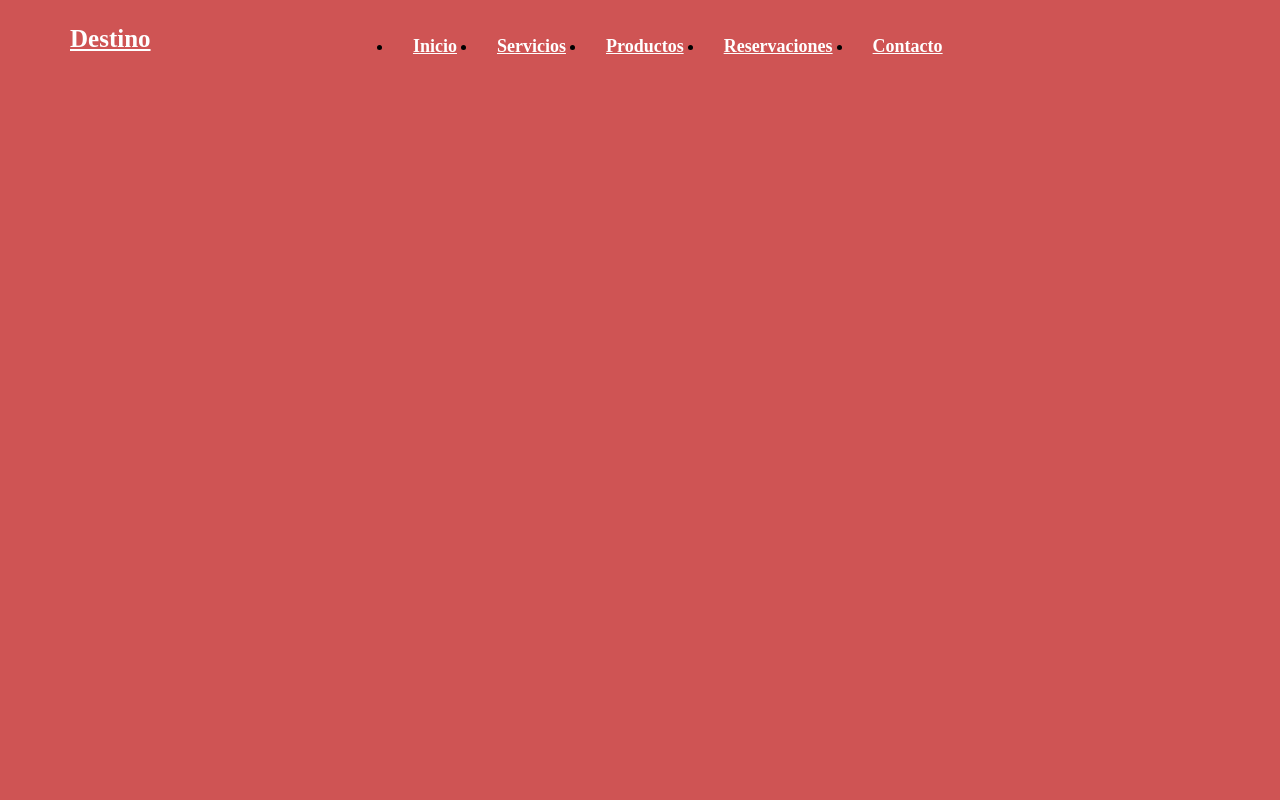
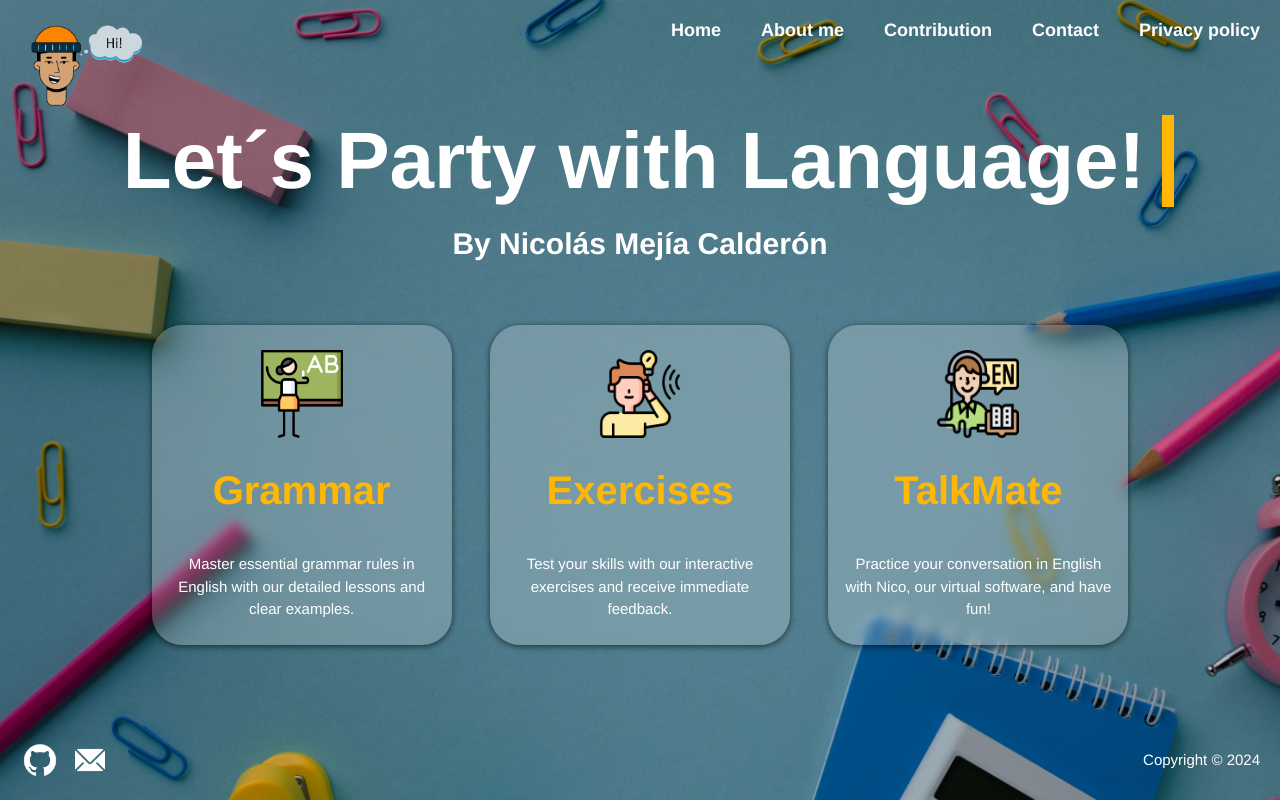
Before and after one commit to Nicodingg/LearnEnglishPage.github.io, a plain HTML site: page templates/home.html in a window 1280 px wide. Drawn offline with nearby package versions, Linux system fonts and the light colour scheme.

Commit message:
Landing page and grammar

```diff
--- a/templates/home.html
+++ b/templates/home.html
@@ -3,31 +3,66 @@
 <head>
     <meta charset="UTF-8">
     <meta name="viewport" content="width=device-width, initial-scale=1.0">
-    <title>LearnEnglishPage</title>
+    <title>Learn English</title>
     <link rel="stylesheet" href="styles/main.css">
+    <link rel="stylesheet" href="styles/home.css">
+    <style>
+        @import url('https://fonts.googleapis.com/css2?family=Arimo:ital,wght@0,400..700;1,400..700&display=swap');
+    </style>
 </head>
 <body>
-    <div class="menu conteiner">
-        <a href="#" class="logo">Destino</a>
+    <div class="menu">
+        <a href="home.html" class="logo-link">
+            <img src="styles/Images/logo.png" class="logo" alt="logo">
+        </a>
         <input type="checkbox" id="menu" />
         <label for="menu">
-             <img src="styles/Images/menu.png" class="menu-icono" alt="">
+            <img src="styles/Images/menu.png" class="menu-icono" alt="">
         </label>
         <nav class="navbar">
             <ul>
-                <li><a href="#">Inicio</a></li>
-                <li><a href="#">Servicios</a></li>
-                <li><a href="#">Productos</a></li>
-                <li><a href="#">Reservaciones</a></li>
-                <li><a href="#">Contacto</a></li>
+                <li><a href="#">Privacy policy</a></li>
+                <li><a href="#">Contact</a></li>
+                <li><a href="#">Contribution</a></li>
+                <li><a href="#">About me</a></li>
+                <li><a href="home.html">Home</a></li>
             </ul>
         </nav>
-        <div class="icons">
-            <i class="fa-brands fa-facebook"></i>
-            <i class="fa-brands fa-twitter"></i>
-            <i class="fa-brands fa-instagram"></i>
+
+     </div>
+        <div class="home">
+            <div class="titles">
+                <h1>Let´s Party with Language!</h1>
+                <h5>By Nicolás Mejía Calderón</h5>
+            </div>
+            <div class="container">
+                <a href="grammar.html" class="box">
+                    <img src="styles/Images/grammar.png" class="icons" alt="Grammar">
+                    <h4 class="landingtitles">Grammar</h4>
+                    <p>Master essential grammar rules in English with our detailed lessons and clear examples.</p>
+                </a>
+
+                <a href="#" class="box">
+                    <img src="styles/Images/exercises.png" class="icons" alt="Exercises">
+                    <h4 class="landingtitles">Exercises</h4>
+                    <p>Test your skills with our interactive exercises and receive immediate feedback.</p>
+                </a>
+
+                <a href="#" class="box">
+                    <img src="styles/Images/talkMate.png" class="icons" alt="talkMate">
+                    <h4 class="landingtitles">TalkMate</h4>
+                    <p>Practice your conversation in English with Nico, our virtual software, and have fun!</p>
+                </a>
+            </div>
         </div>
-    </div>
-
-</body>
+    </body>
+    <footer>
+        <div class="right-section">
+            <img src="styles/Images/github.png" class="menu-icono" alt="">
+            <img src="styles/Images/email.png" class="menu-icono" alt="">
+        </div>
+        <div class="left-section">
+            <p>Copyright © 2024</p>
+        </div>
+    </footer>
 </html>
--- /dev/null
+++ b/templates/styles/grammar.css
@@ -0,0 +1,163 @@
+* {
+    margin: 0;
+    padding: 0;
+    text-decoration: none;
+    list-style: none;
+    box-sizing: border-box;
+    overflow: auto;
+}
+body {
+    display: flex;
+    flex-direction: column;
+}
+
+.menu{
+    position: relative;
+    overflow: hidden;
+    z-index: 5;
+    background-image: url(Images/bg_opc.jpg);
+    background-repeat: no-repeat;
+    background-size: cover;
+    height: 13%;
+    align-items: center;
+}
+
+a p{
+    text-decoration: none;
+    color: black;
+    transition: transform 0.3s ease;
+    margin-left: 30px;
+    font-size: 18px;
+}
+
+a p:hover{
+    transform: scale(1.03);
+    color: #219EBC;
+}
+
+.logo{
+    top: 0px;
+}
+
+.titleGrammar {
+    margin-top: 1%;
+    display: flex;
+    flex-direction: column;
+    justify-content: center;
+    align-items: center;
+    width: 100%;
+}
+
+.container {
+    flex-wrap: wrap;
+    margin-top: 10px;
+    display: flex;
+    justify-content: space-between;
+}
+
+.column h5{
+    color: white;
+}
+
+.column:nth-child(1) {
+    align-items: center;
+    border: 2px solid green;
+    width: 45%;
+    border: 2px solid red;
+    overflow: hidden;
+}
+
+.column:nth-child(2) {
+    width: 35%;
+    overflow: hidden;
+    display: flex;
+    flex-direction: column;
+    align-items: center;
+    text-align: center;
+    justify-content: center;
+    border: 2px solid blue;
+}
+
+.column:nth-child(3) {
+    width: 20%;
+    border: 2px solid green;
+    display: flex;
+    justify-content: center;
+    align-items: center;
+}
+
+.box{
+    overflow: hidden;
+    display: flex;
+    flex-wrap: wrap;
+    border-radius: 20px;
+    justify-content: center;
+    align-items: center;
+    padding: 13px;
+    width: 80%;
+    height: 100px;
+    box-shadow: 0 0.1rem 0.4rem rgba(0, 0, 0, 0.6);
+    transition: transform 0.3s ease;
+    backdrop-filter: blur(5px);
+    background-color: #023047;
+    cursor: pointer;
+    flex-direction: column;
+    margin-top: 15px;
+    margin-bottom: 15px;
+}
+
+.box:hover{
+    transform: scale(1.1);
+}
+
+.Advertisement {
+    padding: 20px;
+    background-color: #F1F1F1;
+    width: 90%;
+    height: 90%;
+    box-shadow: 0 0.1rem 0.4rem rgba(0, 0, 0, 0.6);
+    border-radius: 15px;
+}
+
+
+@media(max-width:990px) {
+    .container {
+        display: flex;
+        flex-direction: column;
+        justify-content: space-between;
+        gap: 20px;
+    }
+
+    .column:nth-child(1) {
+        align-items: center;
+        border: 2px solid green;
+        width: 100%;
+    }
+
+    .column:nth-child(2) {
+        width: 100%;
+        overflow: hidden;
+        display: flex;
+        flex-direction: column;
+        align-items: center;
+        text-align: center;
+        justify-content: center;
+        border: 2px solid blue;
+    }
+
+    .column:nth-child(3) {
+        display: none;
+    }
+
+    .titleGrammar{
+        text-align: center;
+    }
+
+    .column h3{
+        text-align: center;
+    }
+
+    .menu{
+        overflow: visible;
+    }
+}
--- /dev/null
+++ b/templates/styles/home.css
@@ -0,0 +1,171 @@
+
+* {
+    margin: 0;
+    padding: 0;
+    text-decoration: none;
+    list-style: none;
+    box-sizing: border-box;
+
+}
+body {
+    background-image: url(images/bg_opc.jpg);
+    background-repeat: no-repeat;
+    background-size: cover;
+    display: flex;
+    min-height: 100vh;
+    flex-direction: column;
+}
+
+.left-section,
+.right-section {
+    display: flex; /* Usa flexbox para los elementos internos */
+}
+
+.left-section img,
+.right-section img {
+    max-width: 100%; /* Asegura que las imágenes no se desborden del contenedor */
+    height: auto; /* Mantiene la proporción de las imágenes */
+    margin-right: 10px; /* Espacio entre las imágenes */
+}
+
+.titles h5{
+    margin-top: 20px;
+}
+
+.titles h1 {
+    overflow: hidden;
+    border-right: .15em solid orange;
+    white-space: nowrap;
+    margin: 0 auto;
+    animation: typing 3s steps(40, end), blink-caret .75s step-end infinite;
+    width: 24ch;
+}
+
+@keyframes typing {
+    from { width: 0 }
+    to { width: 24ch }
+}
+
+@keyframes blink-caret {
+    from, to { border-color: transparent }
+    50% { border-color: #FFB703 }
+}
+
+.home{
+    margin-top: 9%;
+    width: 100%;
+    color: #ffffff;
+    text-align: center;
+}
+
+.container{
+    display: flex;
+    flex-wrap: wrap;
+    gap: 3%;
+    align-items: center;
+    text-align: center;
+    justify-content: center;
+    margin-top: 5%;
+}
+
+.icons{
+    width: 30%;
+    height: 30%;
+    justify-content: center;
+    display: flex;
+    align-items: center;
+    text-align: center;
+}
+
+.box{
+    display: flex;
+    flex-wrap: wrap;
+    border-radius: 30px;
+    justify-content: center;
+    align-items: center;
+    padding: 13px;
+    max-width: 300px;
+    width: 300px;
+    height: 320px;
+    box-shadow: 0 0.1rem 0.4rem rgba(0, 0, 0, 0.6);
+    transition: transform 0.3s ease;
+    backdrop-filter: blur(5px);
+    background-color: rgba(255, 255, 255, 0.222);
+    cursor: pointer;
+    flex-direction: column;
+    gap: 30px;
+}
+
+.box p{
+    font-size: 15px;
+    font-family: "Arimo", sans-serif;
+    line-height: 1.5;
+    text-decoration: none;
+    color: white;
+}
+.landingtitles{
+    color: #FFB703;
+}
+
+.container h4{
+    margin-bottom: 10px;
+}
+.box:hover{
+    transform: scale(1.1);
+}
+
+.left-section p {
+    transition: transform 0.3s ease;
+    cursor: pointer;
+}
+.left-section p:hover{
+    transform: scale(1.2);
+}
+
+@media(max-width:990px) {
+
+    .titles h1 {
+        font-size: 50px;
+        overflow: hidden;
+        border-right: .15em solid orange;
+        white-space: wrap;
+        margin: 0 auto;
+        animation: typing 2s steps(40, end), blink-caret .75s step-end infinite;
+        width: 12ch;
+    }
+
+    @keyframes typing {
+        from { width: 0 }
+        to { width: 12ch }
+    }
+
+    @keyframes blink-caret {
+        from, to { border-color: transparent }
+        50% { border-color: #FFB703 }
+    }
+
+    .home{
+        margin-top: 20%;
+    }
+    @media(max-width:500px) {
+        .home{
+            margin-top: 110px;
+        }
+    }
+    .titles h4{
+        margin-top: 20px;
+        font-size: 20px;
+    }
+
+    .container {
+        flex-direction: column;
+        align-items: center;
+        margin-bottom: 5%;
+    }
+
+    .box {
+        width: 80%;
+        margin-bottom: 5%;
+    }
+
+}
--- a/templates/styles/main.css
+++ b/templates/styles/main.css
@@ -1,40 +1,79 @@
+* {
+    margin: 0;
+    padding: 0;
+    text-decoration: none;
+    list-style: none;
+    box-sizing: border-box;
+
+}
 
 body {
-    background-color: rgb(207, 84, 84);
-    text-decoration: none;
-}
-
-.header {
-    background-image: url(images/bg.jpg);
-    background-position: center center;
     background-repeat: no-repeat;
     background-size: cover;
     display: flex;
-    position: relative;
-    min-height: 100vh;
-    align-items: center;
 }
 
+
+footer{
+    position: fixed;
+    display: flex;
+    justify-content: space-between;
+    align-items: center;
+    padding: 20px;
+    bottom: 0;
+    width: 100%;
+    height: 10%;
+    color: white;
+}
+
+.logo {
+    color: #ffffff;
+    width: 15vh;
+    height: auto;
+    left: 2%;
+    top: 1%;
+    justify-content:flex-start;
+    font-size: 25px;
+    font-weight: bold;
+    position: fixed;
+    cursor: pointer;
+    transition: transform 0.3s ease;
+}
+
+.logo:hover{
+    transform: scale(1.2);
+}
 .menu {
-    position: absolute;
+    position: fixed;
+    height: auto;
     top: 0;
     left: 0;
     right: 0;
     display: flex;
-    align-items: center;
-    justify-content: space-between;
-    padding: 0 70px;
+    text-align: center;
+    justify-content: flex-end;
+}
+#menu {
+    display: none;
+}
+.menu .navbar ul li {
+    justify-content:flex-end;
+    float: right;
 }
 
-.logo {
-    color: #ffffff;
-    font-size: 25px;
-    font-weight: bold;
+.menu-icono {
+    width: 40px;
+    transition: transform 0.3s ease;
+    cursor: pointer;
 }
 
-.menu .navbar ul li {
-    position: relative;
-    float: left;
+.menu label {
+    cursor: pointer;
+    display: none;
+}
+
+.menu-icono:hover{
+    transform: scale(1.3);
 }
 
 .menu .navbar ul li a {
@@ -43,83 +82,69 @@ body {
     color: #ffffff;
     display: block;
     font-weight: bold;
+    justify-content: flex-end;
+    transition: transform 0.3s ease;
 }
 
 .menu .navbar ul li a:hover {
-    color: #266371;
+    color: #8ECAE6;
+    transform: scale(1.2);
 }
 
-.icons {
-    display: flex;
-
+h1{
+    font-size: 80px;
+    font-family: "Arimo", sans-serif;
 }
 
-.icons i {
-    font-size: 25px;
-    color: #ffffff;
-    margin-right: 15px;
-    cursor: pointer;
+h2{
+    font-size: 60px;
+    font-family: "Arimo", sans-serif;
 }
 
-.icons i:hover {
-    color: #266371;
+h3{
+    font-size: 50px;
+    font-family: "Arimo", sans-serif;
 }
-
-#menu {
-    display: none;
+h4{
+    font-size: 40px;
+    font-family: "Arimo", sans-serif;
 }
-
-.menu-icono {
-    width: 25px;
-}
-
-.menu label {
-    cursor: pointer;
-    display: none;
-}
-
-.header-txt {
-    width: 40%;
-    box-sizing: border-box;
-}
-
-.header-txt h1 {
-    font-size: 70px;
-    line-height: 80px;
-    font-weight: 700;
-    text-transform: uppercase;
-    color: #266371;
-    margin-bottom: 25px;
-    font-family: "Roboto Condensed", sans-serif;
-}
-
-.header-txt p {
-    color: #ffffff;
-    font-weight: 500;
-    margin-bottom: 25px;
-    font-size: 18px;
+h5{
+    font-size: 30px;
+    font-family: "Arimo", sans-serif;
 }
 
 
-@media(max-width:991px) {
-    .menu {
-        padding: 30px;
+p{
+    font-size: 15px;
+    font-family: "Arimo", sans-serif;
+    line-height: 1.5;
+    text-decoration: none;
+}
+
+a{
+    font-family: "Arimo", sans-serif;
+}
+
+
+@media(max-width:990px) {
+
+    @media(max-width:500px) {
+
     }
 
     .menu label {
         display: initial;
     }
-
     .menu .navbar {
         position: absolute;
         top: 100%;
         left: 0;
         right: 0;
         background-color: #3F3F3F48;
-        backdrop-filter: blur(5px);
+        backdrop-filter: blur(10px);
         display: none;
     }
-
     .menu .navbar ul li {
         width: 100%;
     }
@@ -127,36 +152,18 @@ body {
     #menu:checked ~ .navbar {
         display: initial;
     }
-
-    .icons {
-        display: none;
-    }
-
     .header {
         padding: 80px 30px 50px 30px;
         align-items: self-start;
         flex-direction: column;
         align-items: center;
     }
-
-    .header-txt {
-        text-align: center;
-        width: 100%;
-        margin-bottom: 30px;
-        padding: 10px;
+    .menu {
+        padding: 30px;
+        z-index: 100;
+    }
+    footer{
+        position: relative;
     }
 
-    .header-txt h1 {
-        margin-bottom: 10px;
-    }
-
-    .images {
-        position: initial;
-        width: 300px;
-        height: 300px;
-    }
-
-    .rows {
-        display: none;
-    }
 }
```
Also changed, not shown: templates/grammar.html (added, +86 -0 lines), templates/styles/Images/bg_opc.jpg (added), templates/styles/Images/email.png (added), templates/styles/Images/exercises.png (added), templates/styles/Images/github.png (added), templates/styles/Images/grammar.png (added), templates/styles/Images/logo.png (added), templates/styles/Images/talkmate.png (added).
